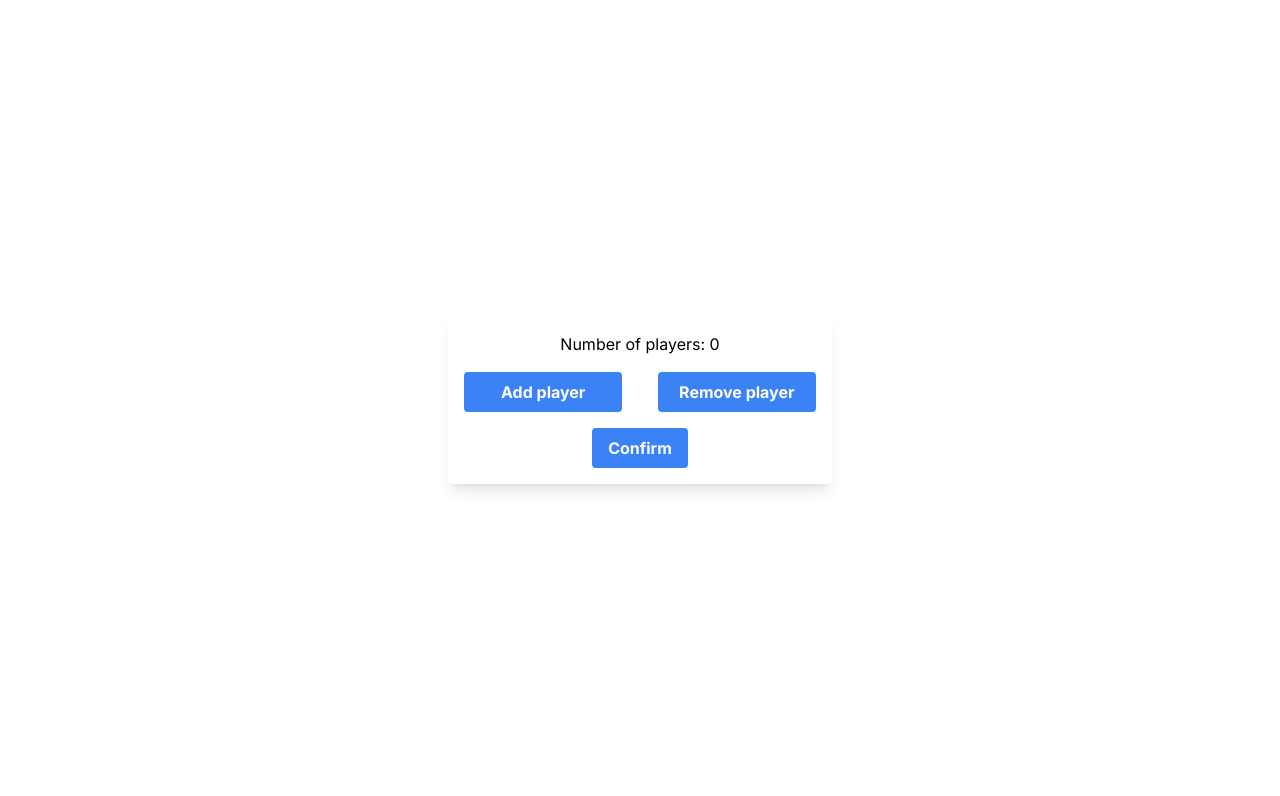
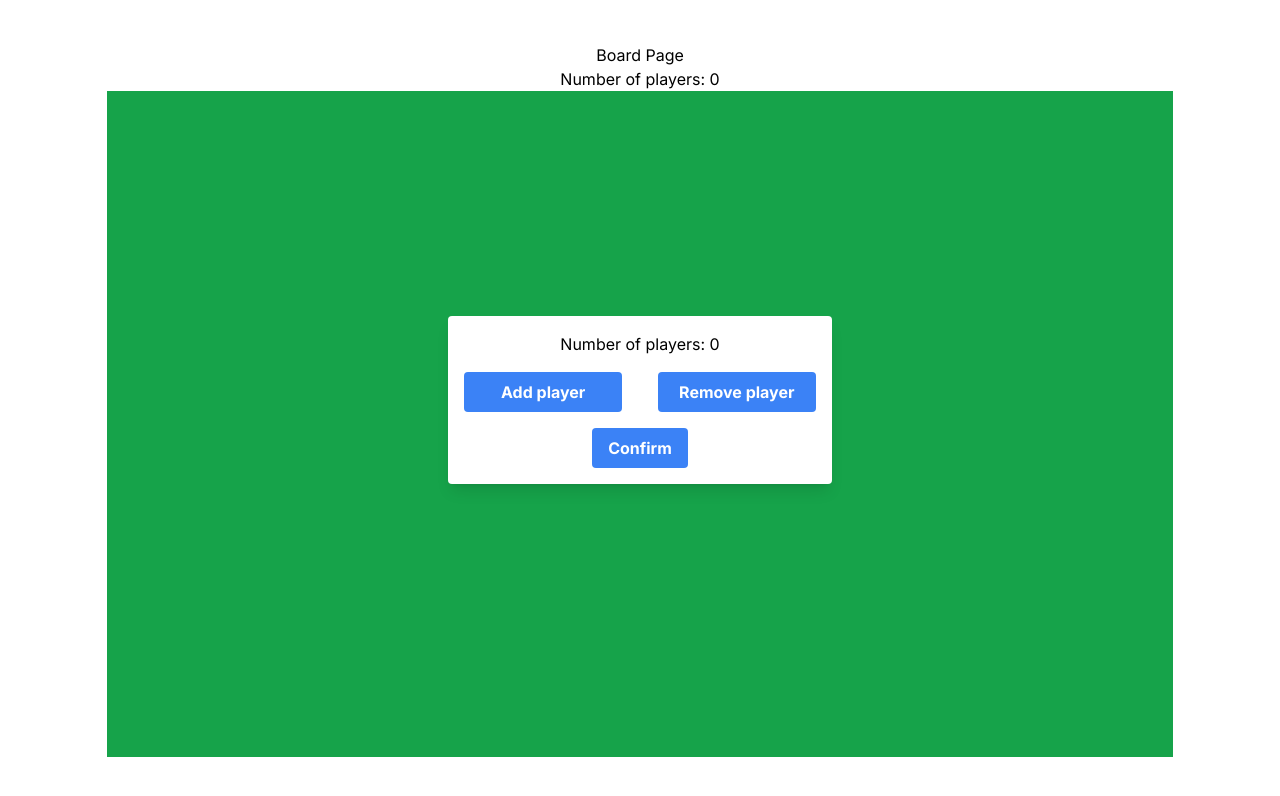
Before and after one commit to aptheparker/juru, a Next.js app: page /board-page in a window 1280 px wide. Shown: the top 796 px of the page. Built offline with nearby package versions, Linux system fonts and the light colour scheme.

Commit message:
feat: board game backgroun added

```diff
--- a/app/board-page/page.tsx
+++ b/app/board-page/page.tsx
@@ -23,9 +23,7 @@ export default function BoardPage() {
   }
 
   return (
-    <div className="text-center">
-      <h1>Board Page</h1>
-      <p>Number of players: {numOfPlayers}</p>
+    <div className="text-center w-full h-full flex flex-col items-center justify-center">
       {isFirstRender && (
         <PlayerCard
           numOfPlayers={numOfPlayers}
@@ -34,6 +32,9 @@ export default function BoardPage() {
           confirmNumOfPlayers={handleConfirm}
         />
       )}
+      <h1>Board Page</h1>
+      <p>Number of players: {numOfPlayers}</p>
+      <div className="bg-green-600 w-5/6 h-5/6"/>
     </div>
   );
 }
```
